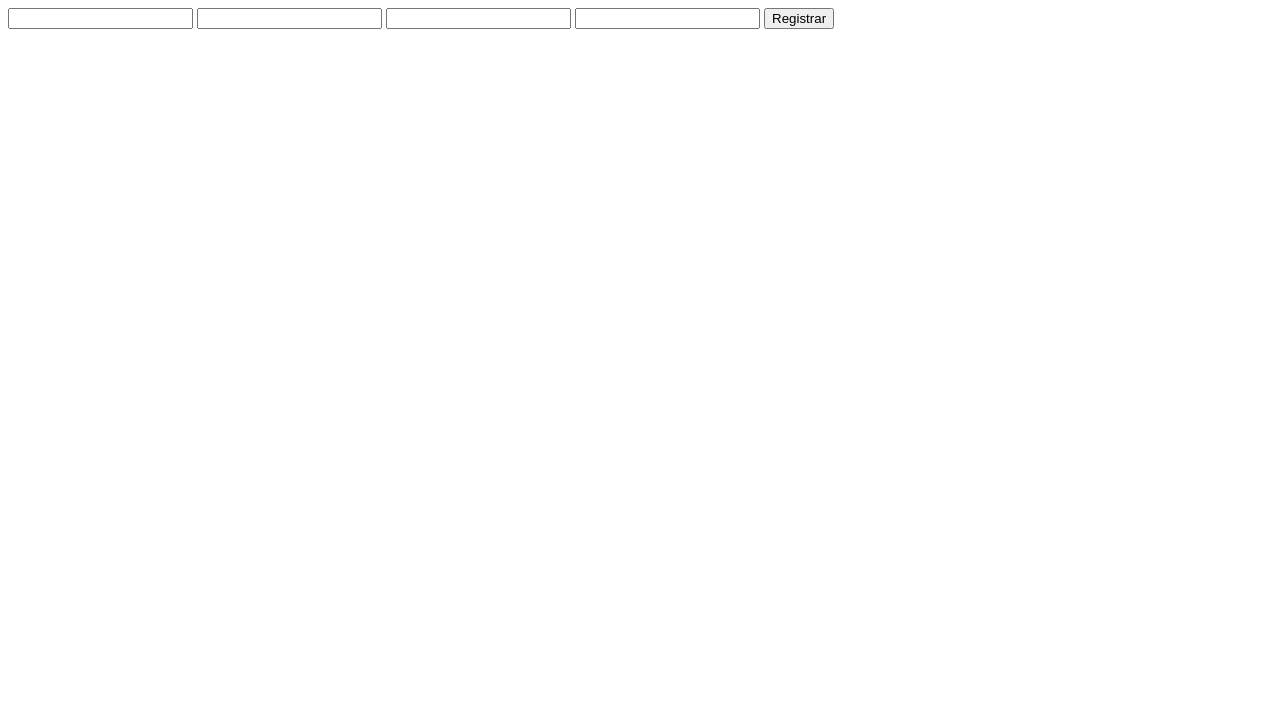
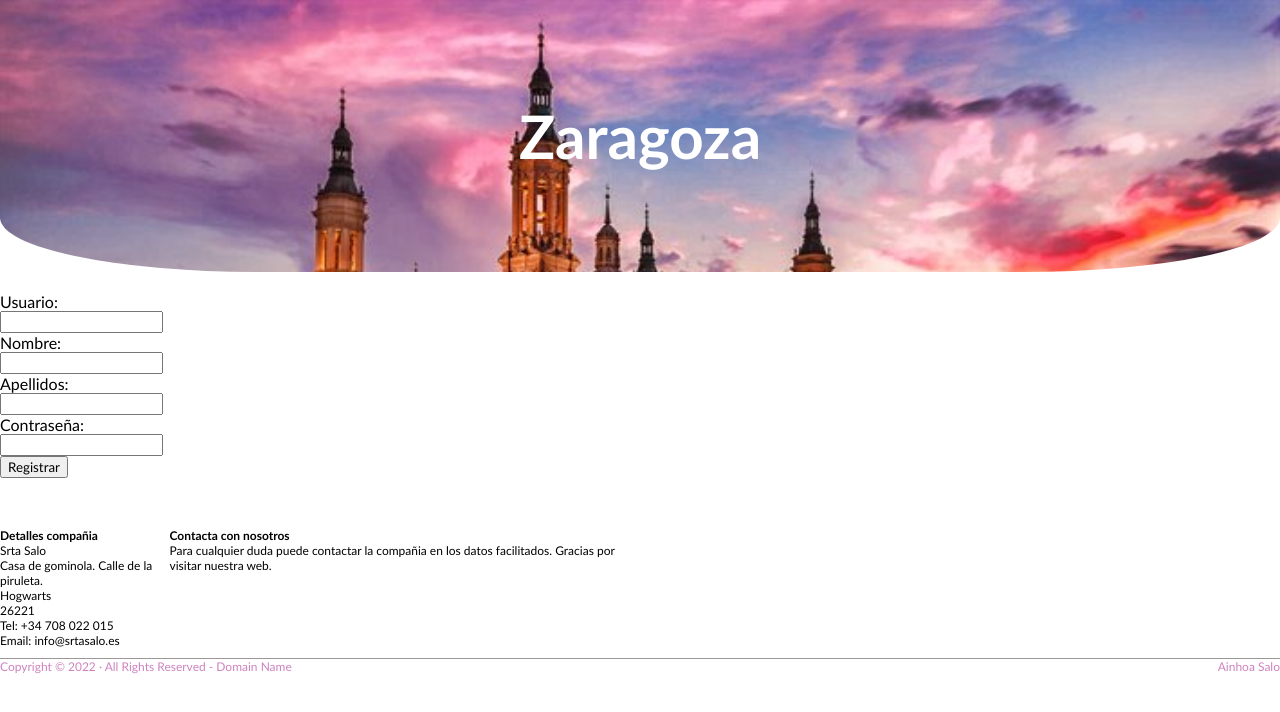
Before and after one commit to AinhoaSalo/proyectM2, a website: page public/addUser.html in a window 1280 px wide. Drawn offline with Linux system fonts and the light colour scheme.

Commit message:
add registrer database

```diff
--- a/public/addUser.html
+++ b/public/addUser.html
@@ -5,15 +5,46 @@
     <meta http-equiv="X-UA-Compatible" content="IE=edge" />
     <meta name="viewport" content="width=device-width, initial-scale=1.0" />
     <title>Registro</title>
+    <link rel="stylesheet" href="/static/css/allStyle.css">
   </head>
   <body>
+    <header>
+      <div class="titleHeader"><h1>Zaragoza</h1></div>
+    </header>
     <div id="addUserRegistrer">
-      <input id="nameRegistrer" type="text" />
-      <input id="lastnameRegistrer" type="text" />
-      <input id="nameUserRegistrer" type="text" />
-      <input id="passwordUserRegistrer" type="password" />
-      <button id="btn">Registrar</button>
+      <div><p>Usuario: </p><input id="nameUserRegistrer" type="text" /></div>
+      <div><p>Nombre: </p><input id="nameRegistrer" type="text" /></div>
+      <div><p>Apellidos: </p><input id="lastnameRegistrer" type="text" /></div>
+      <div><p>Contraseña: </p><input id="passwordUserRegistrer" type="password" /></div>
+      <div><p></p><button id="btn">Registrar</button>
     </div>
+    <main>
+    </main>
+    <footer>
+      <div class="dataFooter">
+        <div class="company">
+          <div class="titleFooter"><h4>Detalles compañia</h4></div>
+            <div class="dataFooterRight">
+              <p>Srta Salo</p>
+              <p>Casa de gominola. Calle de la piruleta.</p>
+              <p>Hogwarts</p>
+              <p>26221</p>
+            </div>
+            <div class="dataFooterLeft">
+              <p>Tel: +34 708 022 015</p>
+              <p>Email: <span>info@srtasalo.es</span></p>
+            </div>
+          </div>
+        <div class="contact">
+            <div class="titleFooter"><h4>Contacta con nosotros</h4></div>
+            <p>Para cualquier duda puede contactar la compañia en los datos facilitados. Gracias por visitar nuestra web.</p>
+        </div>
+      </div>
+      <div class="footerDown">
+        <div class="textFooterDown"><p>Copyright © 2022 · All Rights Reserved - Domain Name</p></div>
+        <div class="textFooterDown"><p>Ainhoa Salo</p></div>
+      </div>
+    </footer>
     <script src="fetch.js"></script>
   </body>
 </html>
--- a/public/fetch.js
+++ b/public/fetch.js
@@ -1,20 +1,21 @@
 if (document.querySelector("#addUserRegistrer")) {
     document.querySelector("#btn").addEventListener("click", function () {
+      debugger
+      let nameUserRegistrer = document.querySelector("#nameUserRegistrer").value;
       let nameRegistrer = document.querySelector("#nameRegistrer").value;
       let lastnameRegistrer = document.querySelector("#lastnameRegistrer").value;
-      let nameUserRegistrer = document.querySelector("#nameUserRegistrer").value;
       let passwordUserRegistrer = document.querySelector("#passwordUserRegistrer").value;
 
       let body = {
+        nameUserRegistrer,
         nameRegistrer,
         lastnameRegistrer,
-        nameUserRegistrer,
         passwordUserRegistrer
       };
 
       let data = {
         method: "POST",
-        headers: { "Content-Type": "application/json" },
+        headers: {"Content-Type": "application/json"},
         body: JSON.stringify(body),
       };
 
@@ -23,9 +24,7 @@ if (document.querySelector("#addUserRegistrer")) {
           return res.json();
         })
         .then((resp) => {
-          document.querySelector(
-            "#addUserRegistrer"
-          ).innerHTML += `<p>${resp.message}</p>`;
+          document.querySelector("#addUserRegistrer").innerHTML += `<p>${resp.message}</p>`;
         });
     });
   }
--- /dev/null
+++ b/public/static/css/allStyle.css
@@ -0,0 +1,36 @@
+*{
+  box-sizing: border-box;
+  margin: 0px;
+  font-family: 'Gill Sans', 'Gill Sans MT', Calibri, 'Trebuchet MS', sans-serif;
+}
+
+.titleHeader{
+  display: flex;
+  justify-content: center;
+  color: white;
+  font-size: 30px;
+  background-image: url("../media/pictures/header.jpg");
+  background-size: cover;
+  background-repeat: no-repeat;
+  padding: 100px;
+  margin-bottom: 20px;
+  border-bottom-left-radius: 20%;
+  border-bottom-right-radius: 20%;
+}
+
+.dataFooter{
+  width: 50%;
+  display: flex;
+  flex-direction: row;
+  font-size: 12px;
+  margin-top: 50px;
+  margin-bottom: 10px;
+}
+
+.footerDown{
+  color: rgb(206, 131, 191);
+  border-top: 1px rgb(156, 152, 152) solid;
+  display: flex;
+  justify-content: space-between;
+  font-size: 12px;
+}
--- a/routes/registrer.js
+++ b/routes/registrer.js
@@ -1,10 +1,9 @@
 const express = require("express");
-//cojemos una de las funciones de express para el enroutado.
 const router = express.Router();
 
 router.post("/", function (req, res) {
   let db = req.app.locals.db;
-  db.collection("clientes").insertOne(req.body, function (err, result) {
+  db.collection("registrer").insertOne(req.body, function (err, result) {
     if (err != undefined) {
       console.log("algo ha salido mal, vuelta a intentarlo en unos minutos");
     } else {
@@ -12,7 +11,6 @@ router.post("/", function (req, res) {
     }
   });
 
-  console.log(req.body);
 });
 
 module.exports = router;
```
Also changed, not shown: index.js (+8 -9 lines), package.json (+10 -2 lines), public/index.html (+6 -5 lines), public/static/media/pictures/header.jpg (added).
